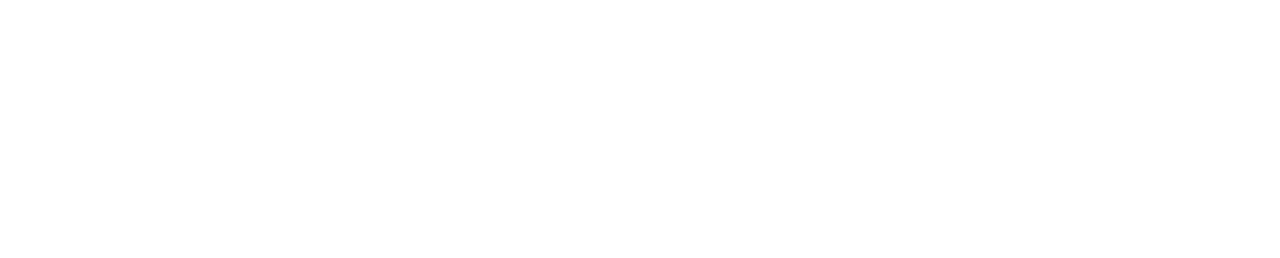
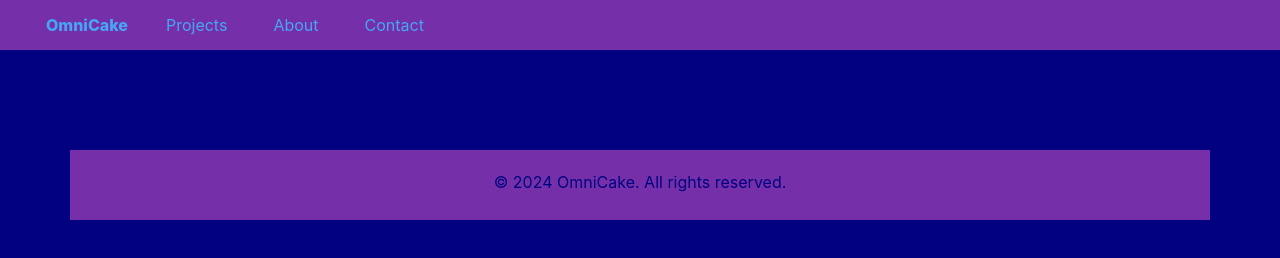
Before and after one commit to omni-cake/For-Portfolio, a plain HTML site: page Project.html in a window 1280 px wide. Drawn offline with nearby package versions, Linux system fonts and the light colour scheme.

Commit message:
updated file names

```diff
--- a/Project.html
+++ b/Project.html
@@ -8,6 +8,46 @@
     </head>
 
     <body class="project-body">
+        <body>
+            <style>
+                body {
+                    background-color: navy;
+                    margin: 0;
+                }
+            </style>
+
+            <nav class="navbar navbar-expand-lg">
+                <div class="container-fluid">
+                    <a class="navbar-name" href="Index.html" style="font-weight: 800;">OmniCake</a>
+                    <button class="navbar-toggler" type="button" data-bs-toggle="collapse" data-bs-target="#navbarNav" aria-controls="navbarNav" aria-expanded="false" aria-label="Toggle navigation">
+                        <span class="navbar-toggler-icon"></span>
+                    </button>
+
+                    <div class="collapse navbar-collapse" id="navbarNav">
+                        <ul class="navbar-nav">
+                            <li class="nav-item">
+                                <a class="nav-link active" aria-current="page" href="project.html">Projects</a>
+                            </li>
+
+                            <li class="nav-item">
+                                <a class="nav-link active" aria-current="page" href="about.html">About</a>
+                            </li>
+
+                            <li class="nav-item">
+                                <a class="nav-link active" aria-current="page" href="contact.html">Contact</a>
+                            </li>
+                        </ul>
+                    </div>
+                </div>
+            </nav>
+
+            <div class="white-space"></div>
+
+            <footer class="container mt-4" aria-expanded="true">
+                <p class="footer-text">&copy; 2024 OmniCake. All rights reserved.</p>
+            </footer>
+
+        </body>
 
     </body>
 </HTML>
```
Also changed, not shown: Index.html (+3 -3 lines).
